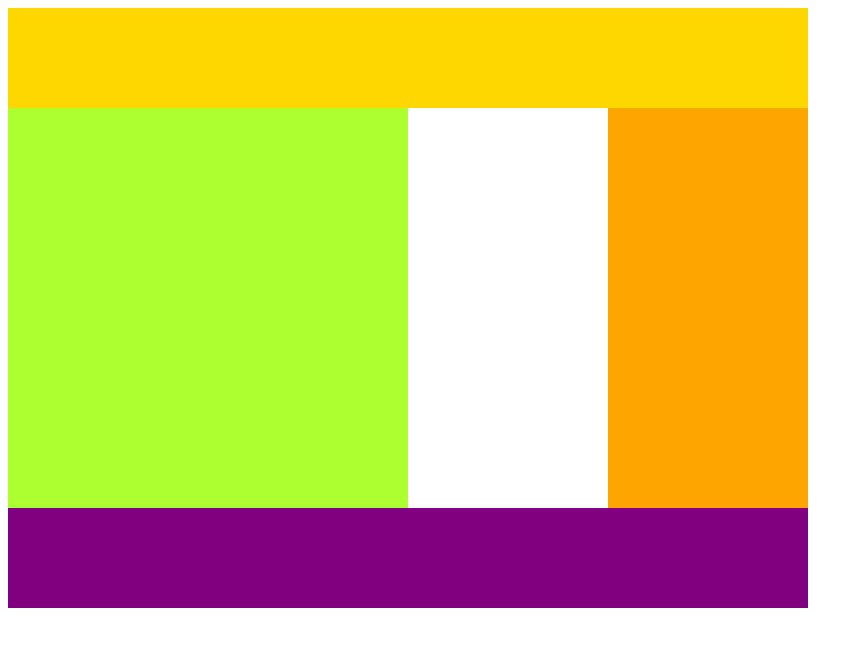
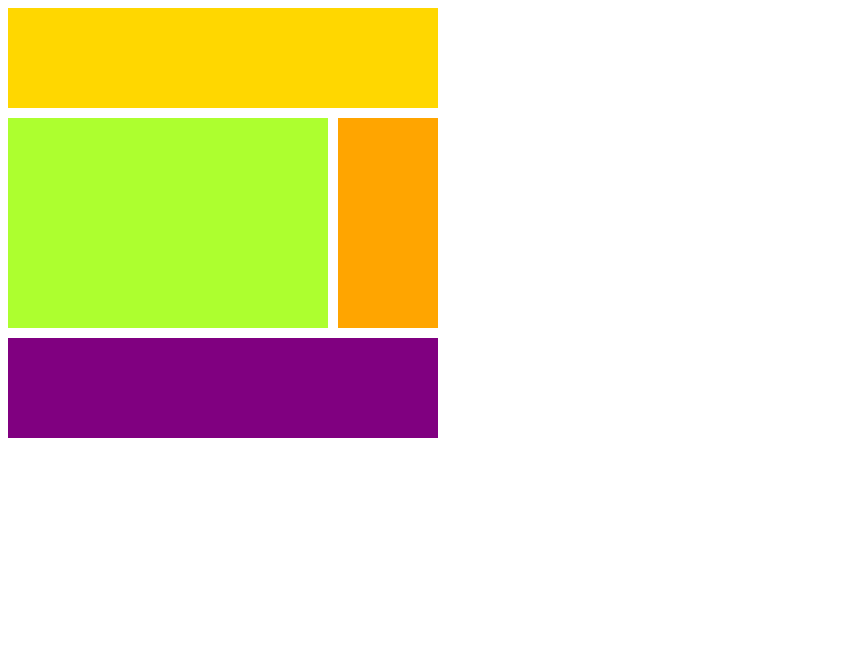
Before and after one commit to snoop2head/scss_practice, a plain HTML site: page index.html in a window 1280 px wide. Shown: the whole page, without its empty margins (0-863 px from the left). Drawn offline with Linux system fonts and the light colour scheme.

Commit message:
#line based stretching using grid-column and grid-row

```diff
--- a/src/styles.css
+++ b/src/styles.css
@@ -5,31 +5,33 @@
 
 .grid {
   display: grid;
-  grid-template-columns: repeat(4, 200px);
-  grid-template-rows: 100px repeat(2, 200px) 100px;
-  grid-template-areas:
-    "header header header header"
-    "content content . nav"
-    "content content . nav"
-    "footer footer footer footer";
+  gap: 10px;
+  grid-template-columns: repeat(4, 100px);
+  grid-template-rows: repeat(4, 100px);
 }
 
 .header {
   background-color: gold;
-  grid-area: header;
+  grid-column-start: 1;
+  grid-column-end: 5;
 }
 
 .content {
   background-color: greenyellow;
-  grid-area: content;
+  grid-column-start: 1;
+  grid-column-end: 4;
+  grid-row-start: 2;
+  grid-row-end: 4;
 }
 
 .nav {
   background-color: orange;
-  grid-area: nav;
+  grid-row-start: 2;
+  grid-row-end: 4;
 }
 
 .footer {
   background-color: purple;
-  grid-area: footer;
+  grid-column-start: 1;
+  grid-column-end: 5;
 }
```
Also changed, not shown: README.md, image-20200319201351824.png (added), image-20200319201902063.png (added), image-20200319201932056.png (added).
